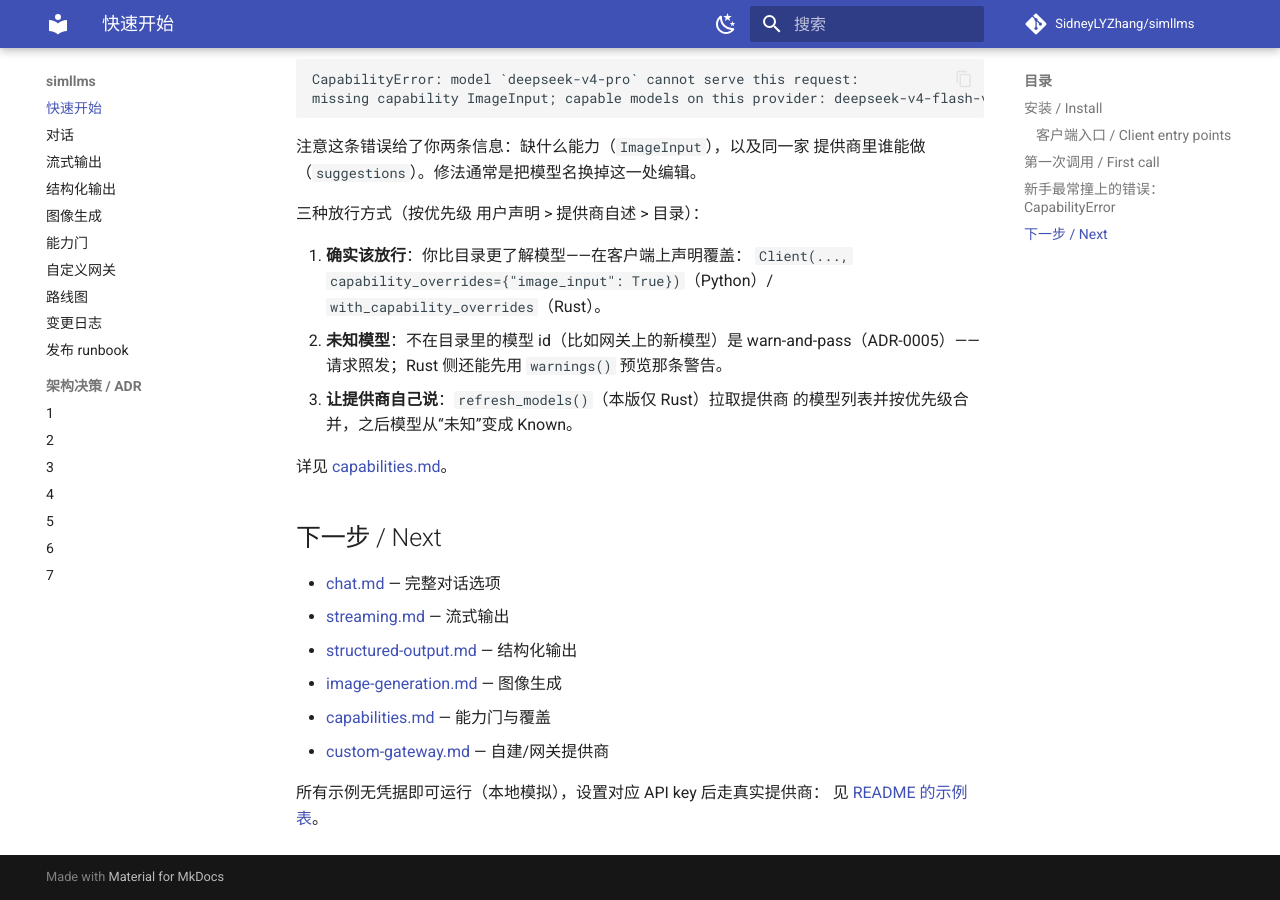
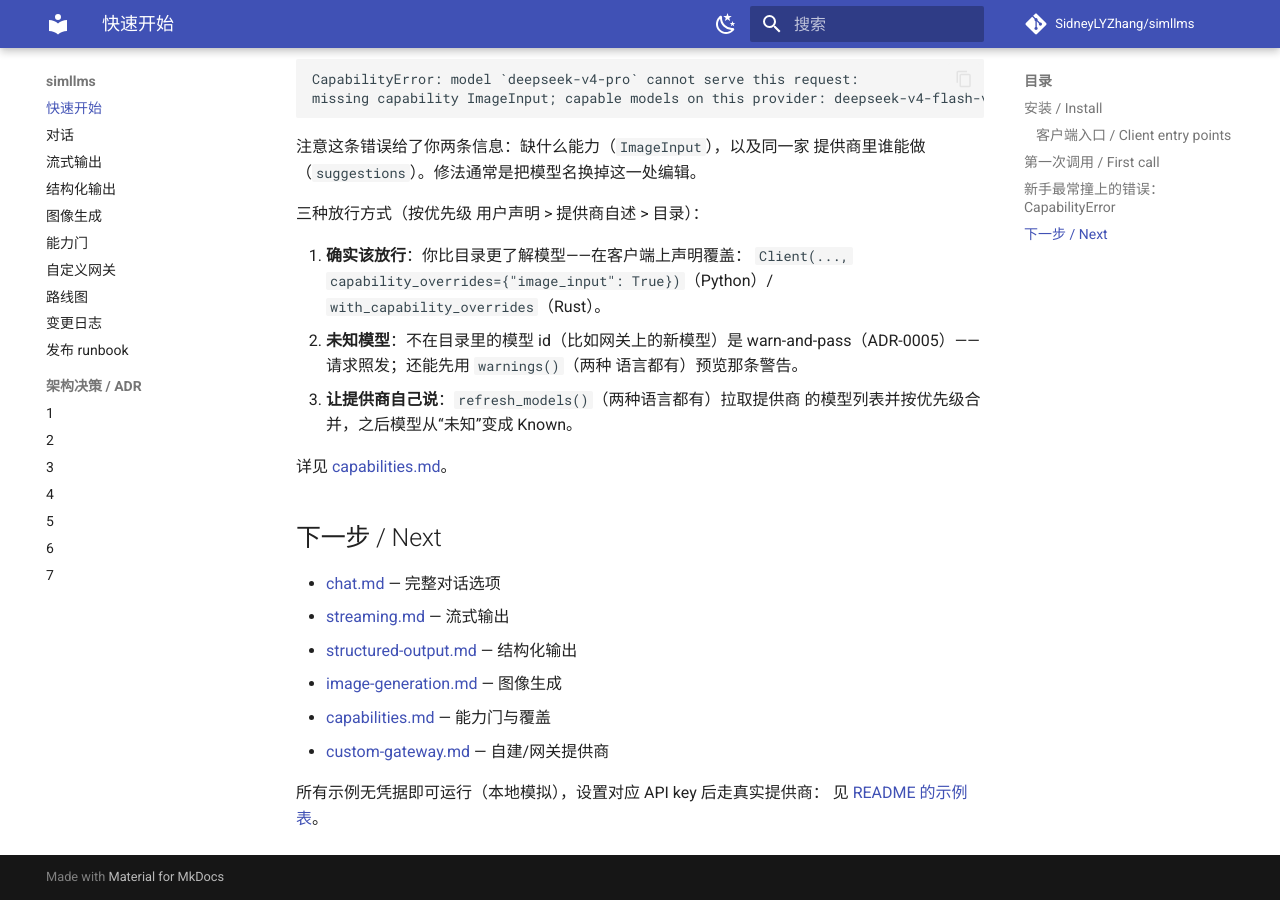
Before and after one commit to SidneyLYZhang/simllms, an MkDocs documentation site: the page built from docs/getting-started.md, in a window 1280 px wide and 900 px high, scrolled down 1428 px. Built offline with MkDocs 1.6.1 and Material for MkDocs 9.7.7, drawn with Linux system fonts in a browser that asks for light colours; comment, search, counter and statistics services are not loaded.

Commit message:
fix(python): the parity review's findings, from lying docs to drifted messages
Warning becomes the spec's frozen dataclass with a Literal kind (the
_core pyclass stays as the wire form), three "Rust-only" survivals in
the parity docs say the truth now, the auth and region error messages
come from one constant each, the streaming test proves default headers
ride on it too, and the region tests name where host selection itself
is proven.

```diff
--- a/docs/getting-started.md
+++ b/docs/getting-started.md
@@ -81,9 +81,9 @@ missing capability ImageInput; capable models on this provider: deepseek-v4-flas
    `Client(..., capability_overrides={"image_input": True})`（Python）/
    `with_capability_overrides`（Rust）。
 2. **未知模型**：不在目录里的模型 id（比如网关上的新模型）是
-   warn-and-pass（ADR-0005）——请求照发；Rust 侧还能先用 `warnings()`
-   预览那条警告。
-3. **让提供商自己说**：`refresh_models()`（本版仅 Rust）拉取提供商
+   warn-and-pass（ADR-0005）——请求照发；还能先用 `warnings()`（两种
+   语言都有）预览那条警告。
+3. **让提供商自己说**：`refresh_models()`（两种语言都有）拉取提供商
    的模型列表并按优先级合并，之后模型从“未知”变成 Known。
 
 详见 [capabilities.md](capabilities.md)。
```
Also changed, not shown: CHANGELOG.md (+3 -3 lines), crates/simllms-python/CHANGELOG.md (+3 -3 lines), crates/simllms/CHANGELOG.md (+3 -3 lines), docs/capabilities.md (+1 -1 lines), docs/custom-gateway.md (+1 -1 lines), 3 other files.
